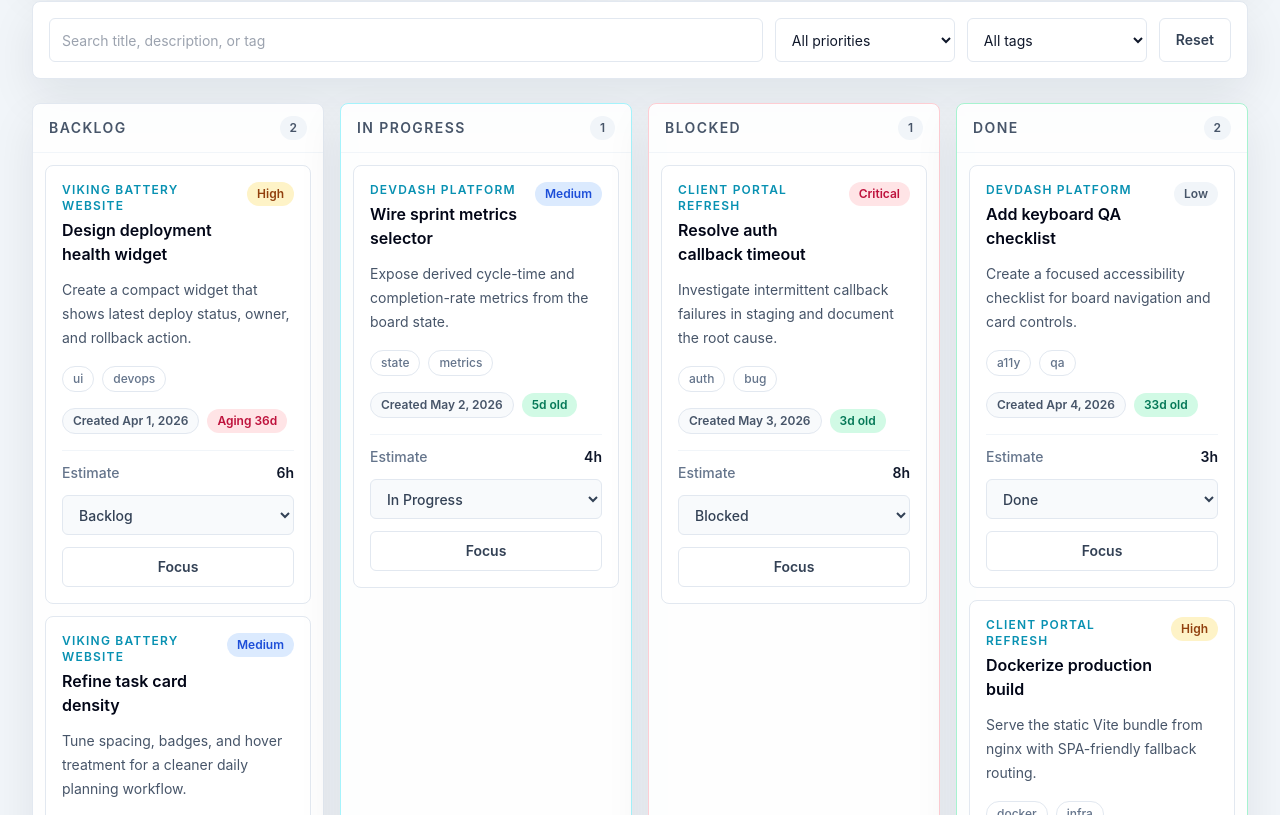
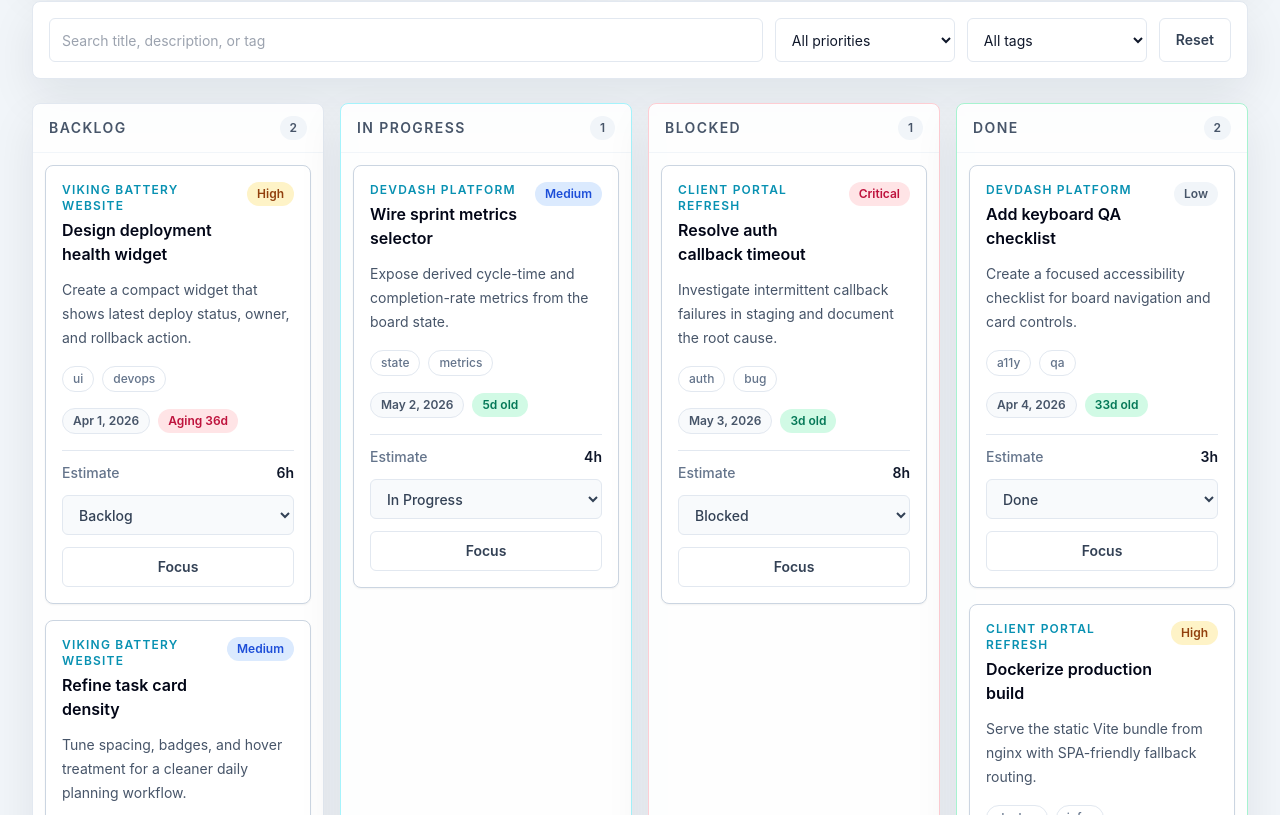
Before and after one commit to error411/DevDash, a React (Vite) app: page / in a window 1280 px wide. Shown: the part 365-1180 px from the top of the page. Built offline with nearby package versions, Linux system fonts and the light colour scheme.

Commit message:
cleaned up cards a bit

```diff
--- a/src/components/board/KanbanColumn.tsx
+++ b/src/components/board/KanbanColumn.tsx
@@ -28,7 +28,7 @@ export const KanbanColumn = ({ status, tasks }: KanbanColumnProps) => {
         </span>
       </header>
 
-      <div className="flex flex-1 flex-col gap-3 p-3">
+      <div className="flex flex-1 flex-col gap-4 p-3">
         {tasks.length > 0 ? (
           tasks.map((task) => <TaskCard key={task.id} task={task} />)
         ) : (
--- a/src/components/board/TaskCard.tsx
+++ b/src/components/board/TaskCard.tsx
@@ -52,10 +52,10 @@ export const TaskCard = ({ task }: TaskCardProps) => {
 
   return (
     <article
-      className={`group rounded-lg border p-4 transition hover:-translate-y-0.5 hover:shadow-md ${
+      className={`group rounded-lg border p-4 shadow-sm transition hover:-translate-y-0.5 hover:shadow-lg ${
         isFocused
-          ? 'border-cyan-300 bg-cyan-50 shadow-md ring-2 ring-cyan-500/20 dark:border-cyan-700 dark:bg-cyan-950/30 dark:ring-cyan-400/20'
-          : 'border-slate-200 bg-white hover:border-cyan-200 dark:border-neutral-800 dark:bg-neutral-950 dark:hover:border-cyan-800'
+          ? 'border-cyan-400 bg-cyan-50 shadow-lg ring-2 ring-cyan-500/25 dark:border-cyan-600 dark:bg-cyan-950/40 dark:ring-cyan-400/25'
+          : 'border-slate-300 bg-white hover:border-cyan-300 dark:border-neutral-700 dark:bg-neutral-950 dark:hover:border-cyan-700'
       }`}
     >
       <div className="flex items-start justify-between gap-3">
@@ -87,7 +87,7 @@ export const TaskCard = ({ task }: TaskCardProps) => {
 
       <div className="mt-4 flex flex-wrap items-center gap-2 text-xs font-semibold">
         <span className="rounded-full border border-slate-200 bg-slate-50 px-2.5 py-1 text-slate-600 dark:border-neutral-700 dark:bg-neutral-900 dark:text-slate-300">
-          Created {formatCreatedDate(task.createdAt)}
+          {formatCreatedDate(task.createdAt)}
         </span>
         <span
           className={`rounded-full px-2.5 py-1 ${
@@ -100,7 +100,7 @@ export const TaskCard = ({ task }: TaskCardProps) => {
         </span>
       </div>
 
-      <footer className="mt-4 flex flex-col gap-3 border-t border-slate-100 pt-3 dark:border-neutral-800">
+      <footer className="mt-4 flex flex-col gap-3 border-t border-slate-200 pt-3 dark:border-neutral-800">
         <div className="flex items-center justify-between text-sm">
           <span className="font-medium text-slate-500 dark:text-slate-400">Estimate</span>
           <span className="font-semibold text-slate-900 dark:text-slate-100">
```
